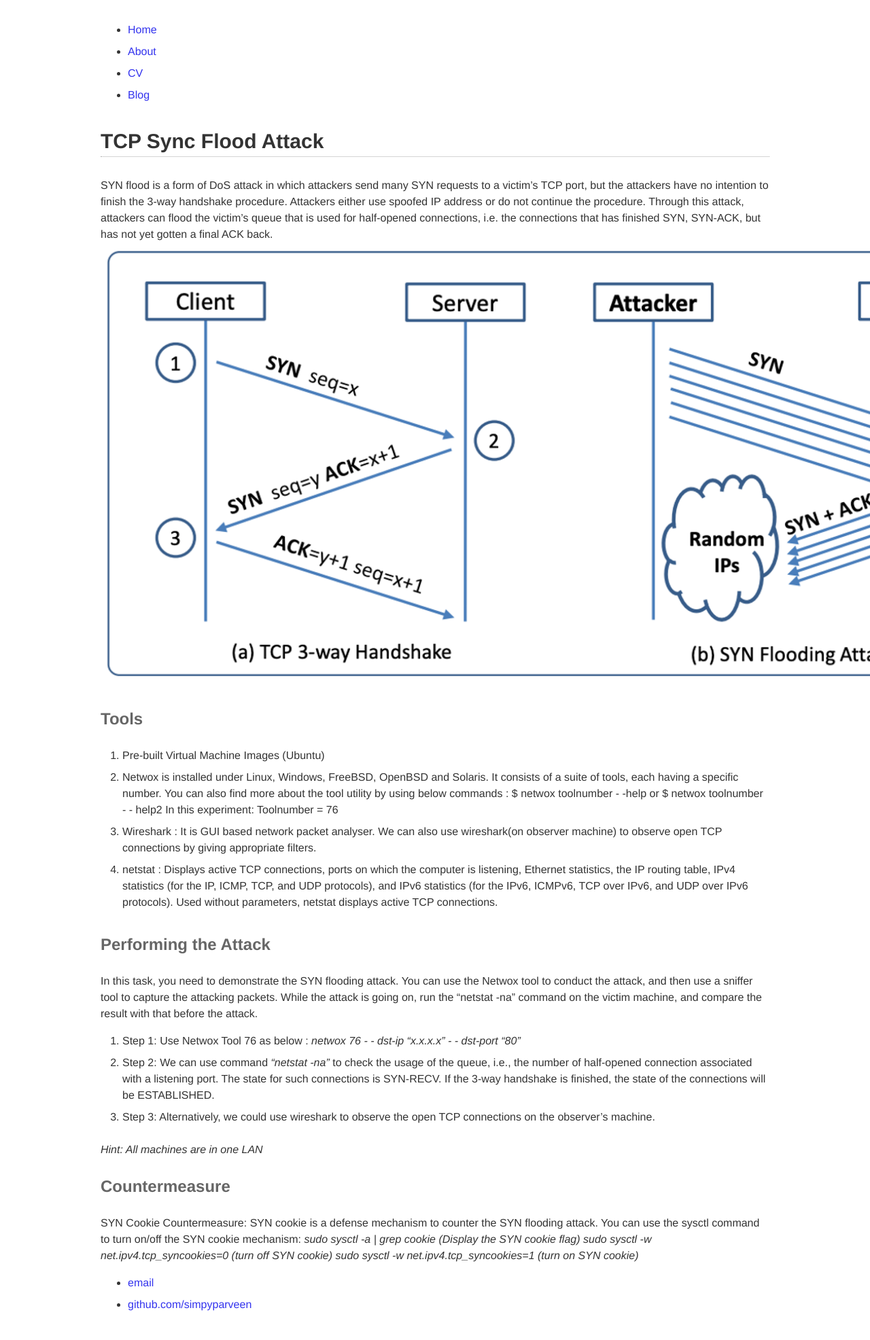
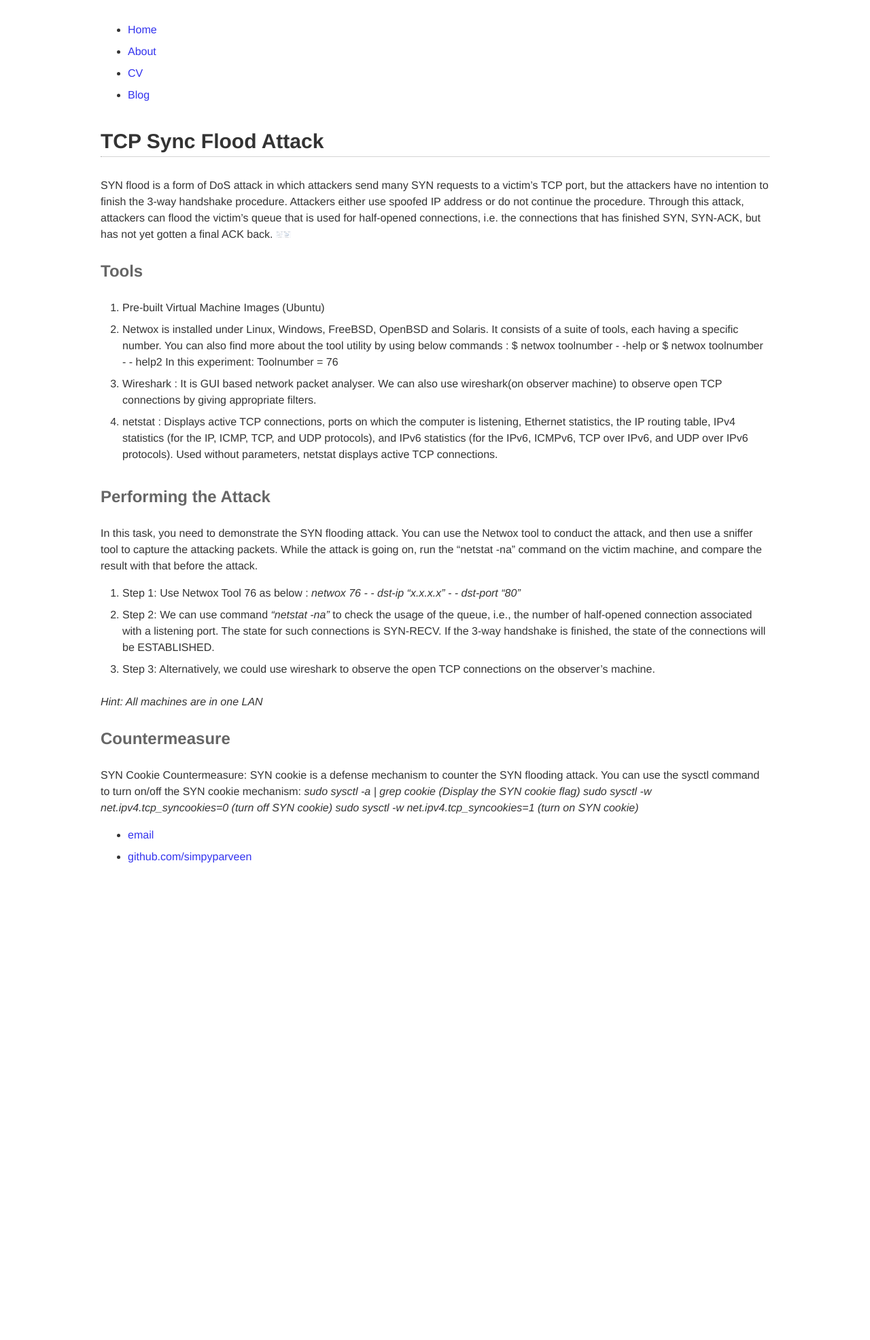
Before and after one commit to simpyparveen/simpyparveen.github.io, a Jekyll site: the page built from _posts/2021-03-15-SyncFlood.md, in a window 1280 px wide. Shown: the whole page at 68% size. Built offline with Jekyll 4.4.1, drawn with Linux system fonts in a browser that asks for light colours; our own code applies the rules of GitHub Pages for plain Markdown files; after the commit the page ends 1313 px from its top, so only the background shows below that.

Commit message:
Update 2021-03-15-SyncFlood.md

```diff
--- a/_posts/2021-03-15-SyncFlood.md
+++ b/_posts/2021-03-15-SyncFlood.md
@@ -1,6 +1,6 @@
 ## TCP Sync Flood Attack
 SYN flood is a form of DoS attack in which attackers send many SYN requests to a victim’s TCP port, but the attackers have no intention to finish the 3-way handshake procedure. Attackers either use spoofed IP address or do not continue the procedure. Through this attack, attackers can flood the victim’s queue that is used for half-opened connections, i.e. the connections that has finished SYN, SYN-ACK, but has not yet gotten a final ACK back.
-<img width="1382" alt="image" src="https://github.com/simpyparveen/simpyparveen.github.io/blob/main/images/tcpsync.png">
+<img width="22" alt="image" src="https://github.com/simpyparveen/simpyparveen.github.io/blob/main/images/tcpsync.png">
 
 
 ### Tools
```
